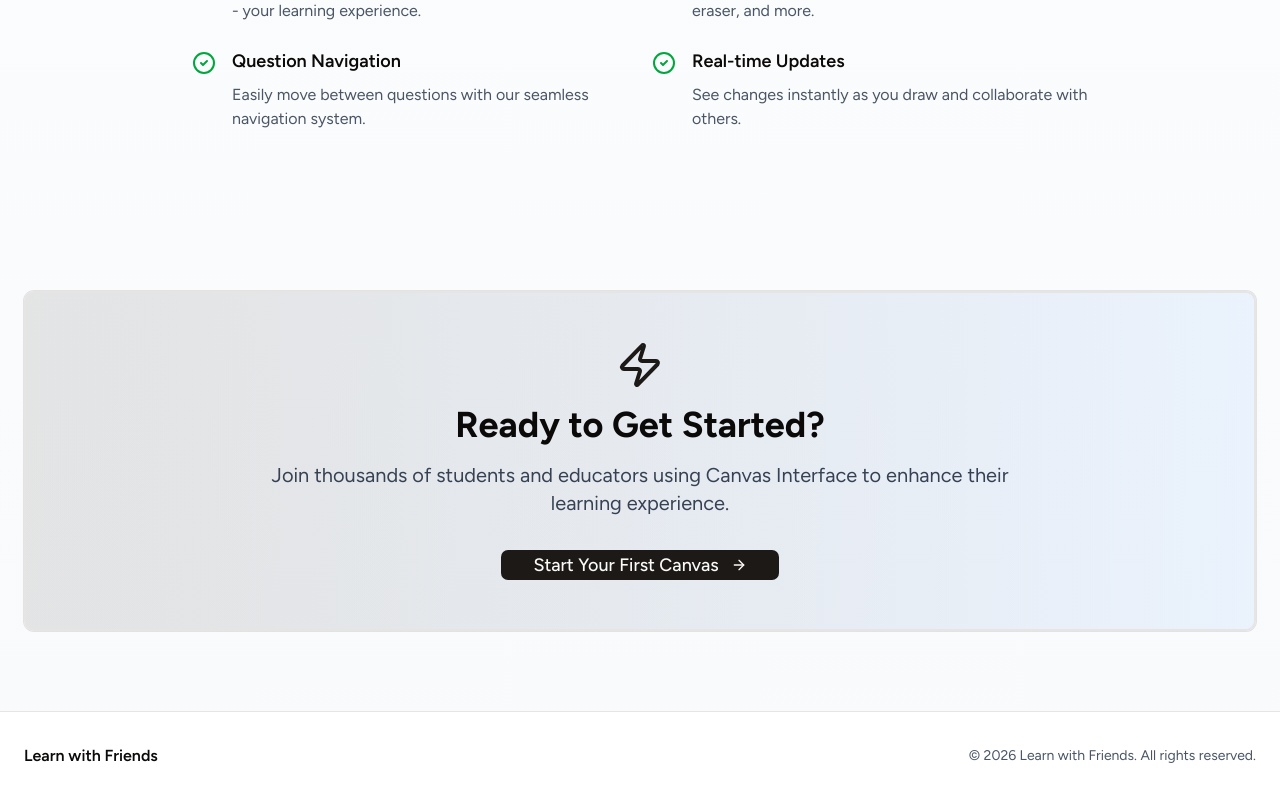
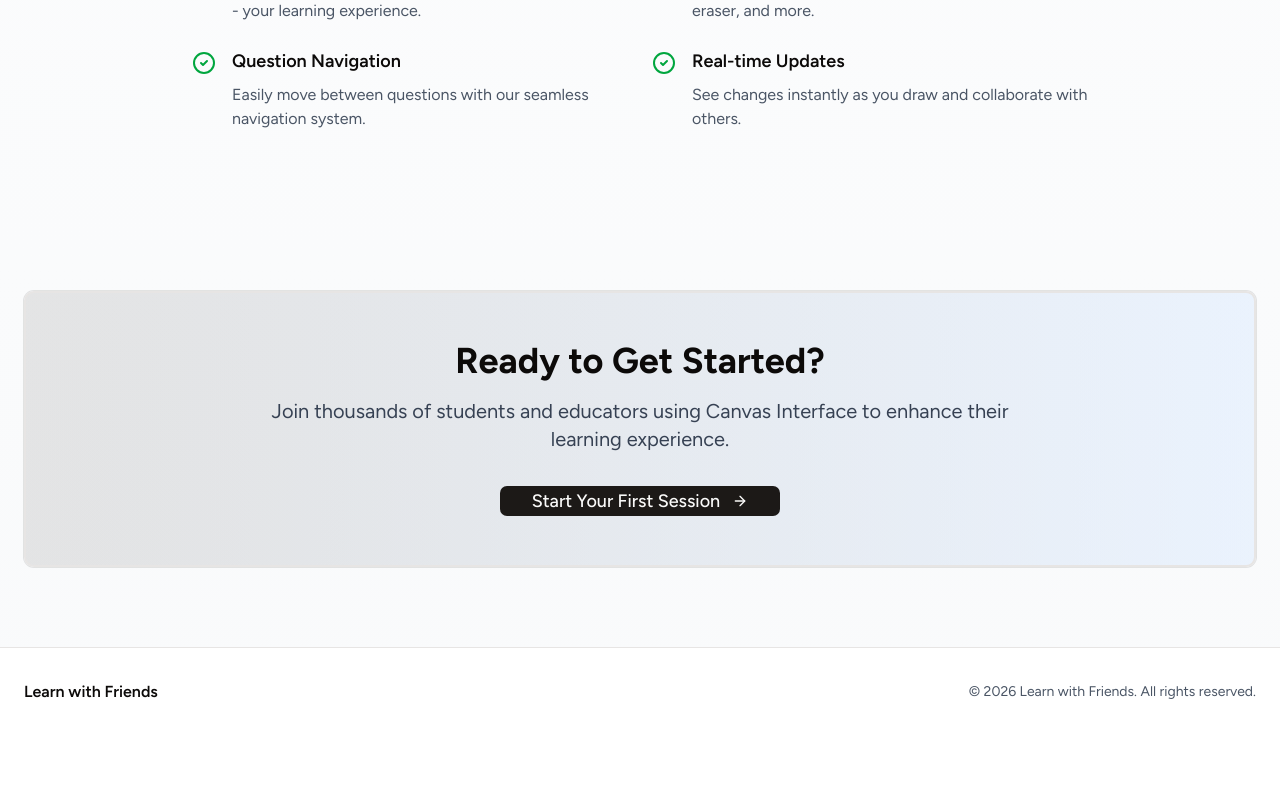
Before and after one commit to jalotra/openfermi, a Next.js app in the folder frontend/: page / in a window 1280 px wide. Shown: the part 1993-2793 px from the top of the page. After the commit the page ends 2729 px from the top, so only its background shows below. Built offline with nearby package versions, Linux system fonts and the light colour scheme.

Commit message:
typos fixed

```diff
--- a/frontend/app/page.tsx
+++ b/frontend/app/page.tsx
@@ -164,7 +164,6 @@ export default function LandingPage() {
       <section className="container mx-auto px-6 py-20">
         <Card className="p-12 bg-gradient-to-r from-primary/10 to-blue-100/50 border-2">
           <div className="max-w-3xl mx-auto text-center">
-            <Zap className="h-12 w-12 text-primary mx-auto mb-4" />
             <h2 className="text-4xl font-bold mb-4">Ready to Get Started?</h2>
             <p className="text-xl text-gray-700 mb-8">
               Join thousands of students and educators using Canvas Interface to
@@ -172,7 +171,7 @@ export default function LandingPage() {
             </p>
             <Link href="/canvas/1">
               <Button size="lg" className="text-lg px-8">
-                Start Your First Canvas
+                Start Your First Session
                 <ArrowRight className="ml-2 h-5 w-5" />
               </Button>
             </Link>
```
